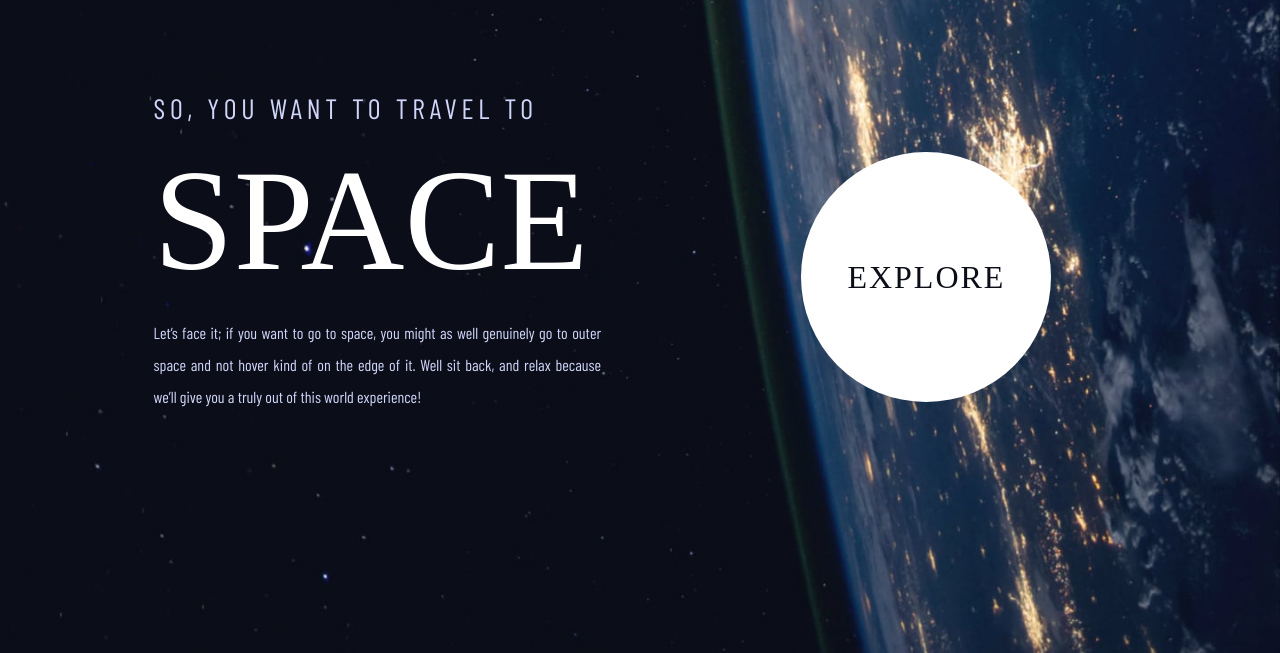
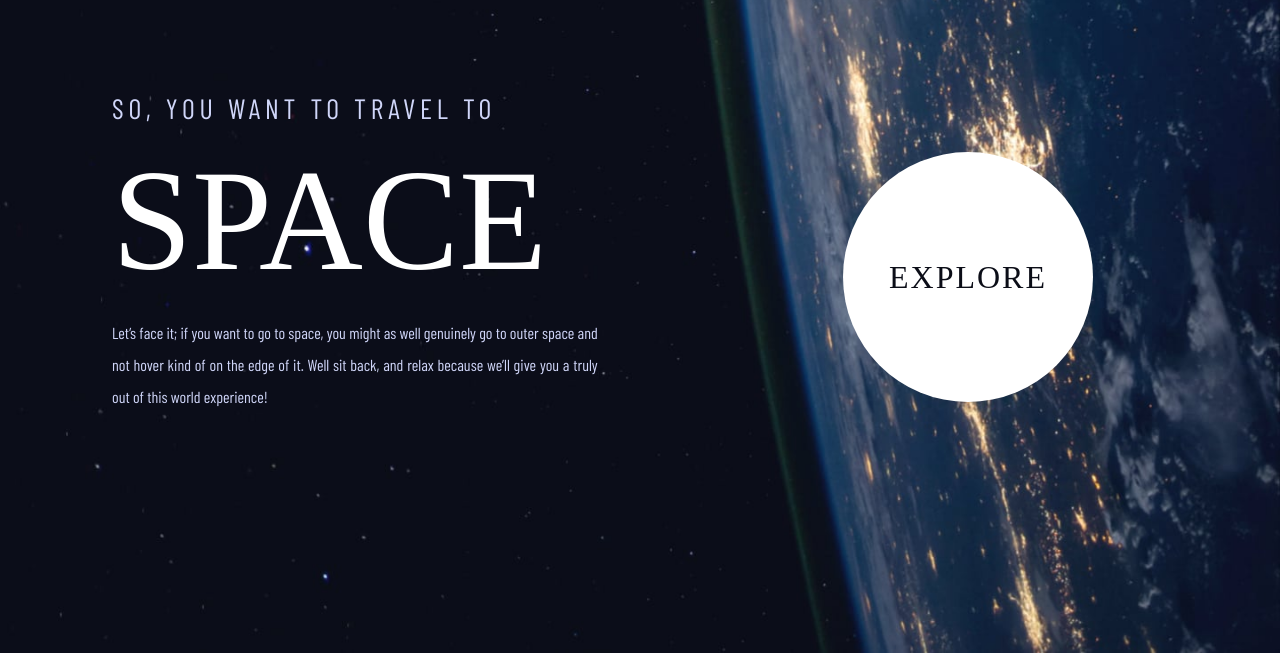
Before and after one commit to hypnobean/spacetourism, a plain HTML site: page index.html in a window 1280 px wide. Shown: the part 147-800 px from the top of the page. Drawn offline with nearby package versions, Linux system fonts and the light colour scheme; a web font is replaced by a local one.

Commit message:
Update style.css

```diff
--- a/style/style.css
+++ b/style/style.css
@@ -193,7 +193,7 @@ nav a:hover::before {
   height: fit-content;
   grid-template-columns: 1fr 1fr;
   grid-template-rows: 10vh 2fr;
-  margin: 0 12%;
+  margin: 0 7em;
   grid-column-gap: 8%;
   justify-items: end;
 }
```
